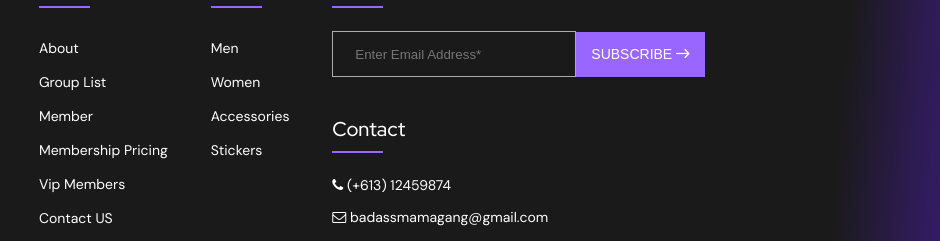
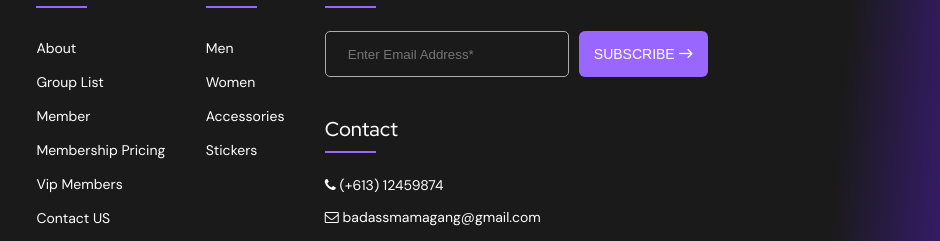
Before and after one commit to intikhab19/day-7-second-website, a plain HTML site: page index.html in a window 1280 px wide. Shown: the part 5783-6024 px from the top of the page, 340-1280 px from the left. Drawn offline with Linux system fonts and the light colour scheme.

Commit message:
Update style.css

```diff
--- a/style.css
+++ b/style.css
@@ -839,17 +839,22 @@ footer {
 .item4 {
     grid-area: newsletter;
 }
+.inputsubscribe{
+    display: flex;
+    column-gap: 10px;
+}
 
 .inputsubscribe>input {
     height: 44px;
     width: 220px;
+    border-radius: 5px;
     border: 1px solid #ACACAC;
     background-color: #1A1A1A;
     padding-left: 22px;
     color: white;
 }
 
-.inputsubscribe>button {
+.inputsubscribe > button {
     background-color: #9966FF;
 
     padding: 15px 15px;
@@ -861,6 +866,7 @@ footer {
 
     white-space: nowrap;
     border: none;
+    border-radius: 6px;
 }
 
 .belowcontact {
```
